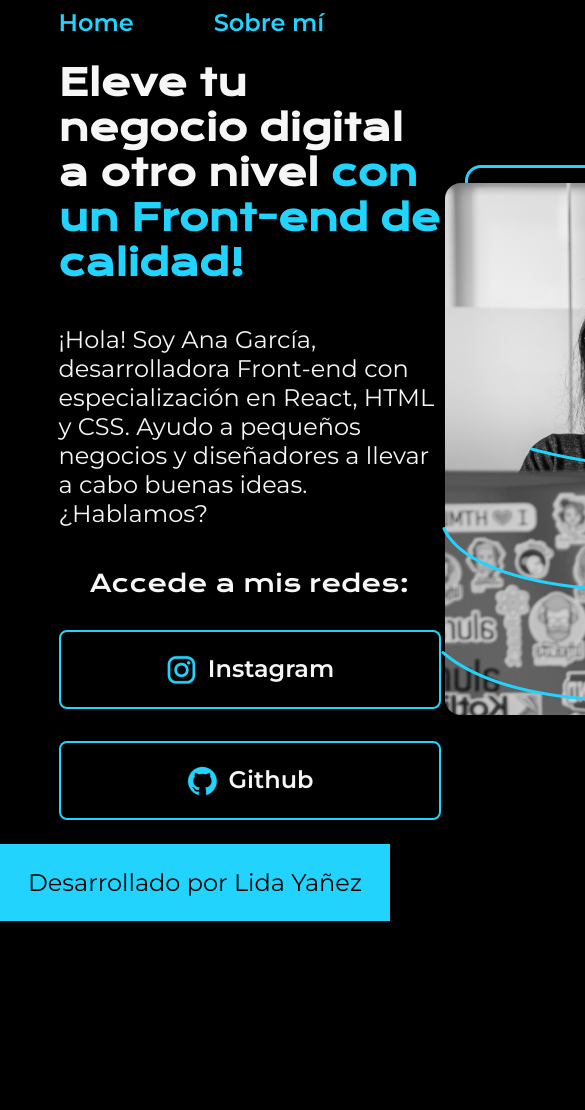
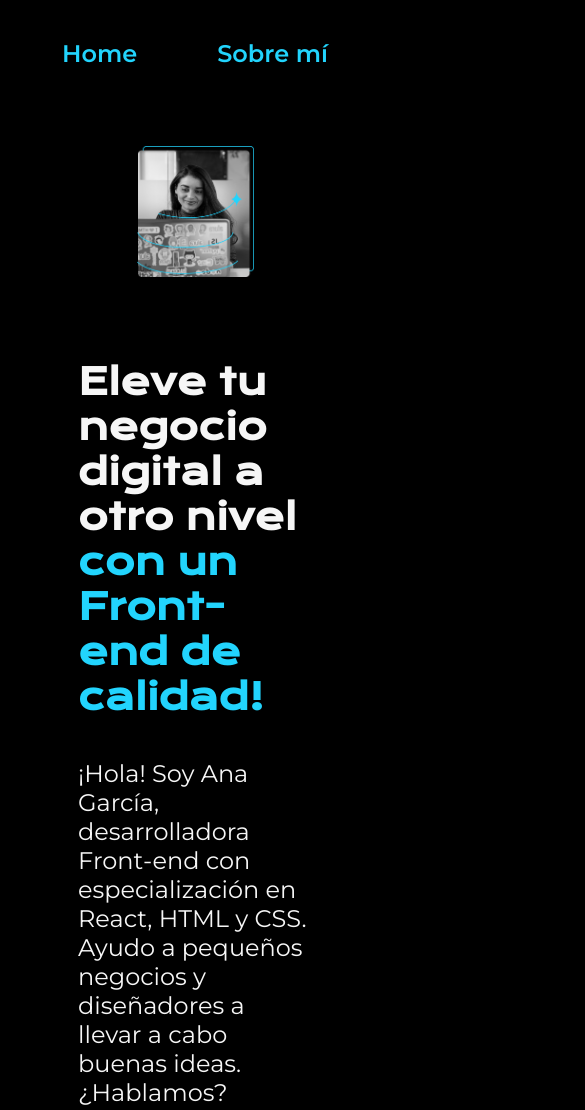
Before and after one commit to LidaGYM/portafolio, a plain HTML site: page index.html in a window 390 px wide. Shown: the top 1110 px of the page, 585 px wide, since content can reach past the window. Before the commit the page ends 921 px from the top, so only its background shows below. Drawn offline with nearby package versions, Linux system fonts and the light colour scheme; a web font is replaced by a local one.

Commit message:
modificación de css para responsive

```diff
--- a/index.html
+++ b/index.html
@@ -25,7 +25,7 @@
                 <a class="presentacion__enlaces_link" href="https://www.github.com/"><img src="./assets/github.png" alt="Logo Github">Github</a>
             </div>
         </section>
-        <img src="./assets/Imagem.png" alt="Foto de Ana García">
+        <img class="presentacion__imagen" src="./assets/Imagem.png" alt="Foto de Ana García">
     </main>
     <footer class="footer">
         <p>Desarrollado por Lida Yañez</p>
--- a/styles/style.css
+++ b/styles/style.css
@@ -35,7 +35,7 @@ body {
 
 .header__menu__link{
     font-family: var(--fuente-texto);
-    font-size: 24px;
+    font-size: 1.5rem;
     font-weight: 600;
     color: var(--color-terciario);
     text-decoration: none;
@@ -44,19 +44,20 @@ body {
 .presentacion{
     display: flex; /*https://css-tricks.com/snippets/css/a-guide-to-flexbox/*/
     align-items: center;
-    margin: 6% 15%;
+    margin: 5% 15%;
     justify-content: space-between;
+    gap: 82px;
 }
 
 .presentacion__contenido{
-    width: 615px;
+    width: 50%;
     display: flex;
     flex-direction: column;
     gap: 40px;
 }
 
 .presentacion__contenido__titulo{
-    font-size: 36px;
+    font-size: 2.25rem;
     font-family: var(--fuente-titulo);
 }
 .titulo-destaque {  /*Clase para el strong del título*/
@@ -64,12 +65,12 @@ body {
 }
 .presentacion__enlaces__subtitulo{
     font-family: var(--fuente-titulo);
-    font-size: 24px;
+    font-size: 1.5rem;
     font-weight: 400;
 }
 .presentacion__contenido_texto{
     font-family: var(--fuente-texto);
-    font-size: 24px;
+    font-size: 1.5rem;
 }
 
 .presentacion__enlaces{
@@ -81,12 +82,12 @@ body {
 }
 
 .presentacion__enlaces_link{
-    width: 378px;
+    width: 50%;
     text-align: center;
     padding: 21.5px 0;
     border-radius: 8px;
     font-family: var(--fuente-texto);
-    font-size: 24px;
+    font-size: 1.5rem;
     font-weight: 600;
     text-decoration: none;
     color: var(--color-secundario);
@@ -100,12 +101,32 @@ body {
     background-color: var(--color-hover);
 }
 
+.presentacion__imagen{
+    width: 50%;
+}
+
 .footer{
     background-color: var(--color-terciario);
-    padding: 24px;
+    padding: 1.5rem;
     color: var(--color-primario);
     text-align: center;
     font-family: var(--fuente-texto);
-    font-size: 24px;
+    font-size: 1.5rem;
     font-weight: 400;
 }
+
+@media (max-width:1280px){
+    .header{
+        padding: 10%;
+    }
+    .header__menu{
+        justify-content: center;
+    }
+    .presentacion{
+        flex-direction: column-reverse;
+        padding: 5%;
+    }
+    .presentacion__contenido{
+        width: auto;
+    }
+}
```
Also changed, not shown: about.html (+1 -1 lines).
